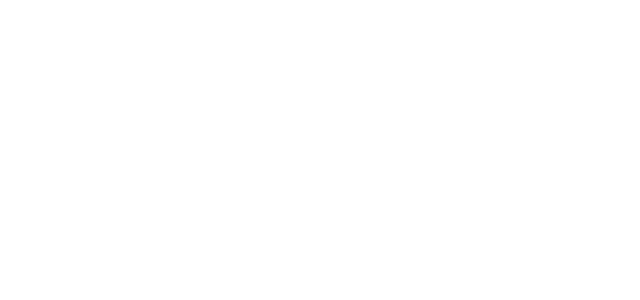
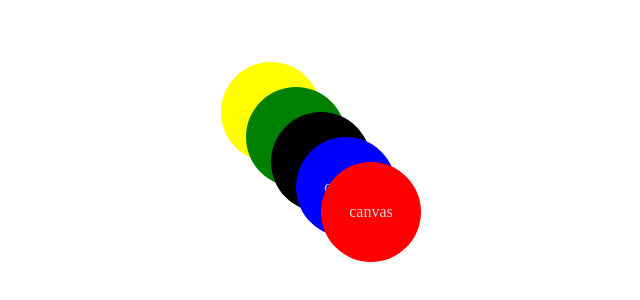
Before and after one commit to swc9803/css-practice, a Vue app: page /position in a window 1280 px wide. Before the commit this address had no page. Shown: the part 288-588 px from the top of the page, without its empty margins (369-1009 px from the left). Built offline with nearby package versions, Linux system fonts and the light colour scheme.

Commit message:
v-show+v-for item position test

```diff
--- /dev/null
+++ b/src/pages/Position.vue
@@ -0,0 +1,90 @@
+<template>
+  <div class="container">
+    <div class="skillWrapper">
+      <div
+        v-for="skill in skills"
+        v-show="skill.isVisible"
+        :key="skill.id"
+        class="skill"
+        @click="toggle(skill)"
+      >
+        {{ skill.title }}
+      </div>
+    </div>
+  </div>
+</template>
+
+<script setup>
+import { ref } from "vue";
+
+const skills = ref([
+  {
+    title: "vue",
+    src: "",
+    isVisible: true,
+  },
+  {
+    title: "three",
+    src: "",
+    isVisible: true,
+  },
+  {
+    title: "pixi",
+    src: "",
+    isVisible: true,
+  },
+  {
+    title: "canvas",
+    src: "",
+    isVisible: true,
+  },
+  {
+    title: "canvas",
+    src: "",
+    isVisible: true,
+  },
+]);
+
+const toggle = (skill) => {
+  skill.isVisible = !skill.isVisible;
+};
+</script>
+
+<style lang="scss" scoped>
+.container {
+  .skillWrapper {
+    .skill {
+      position: absolute;
+      left: 50%;
+      top: 50%;
+      width: 100px;
+      height: 100px;
+      border-radius: 50%;
+      display: flex;
+      justify-content: center;
+      align-items: center;
+      color: rgb(214, 214, 214);
+      &:nth-child(1) {
+        transform: translate(-50%, -50%);
+        background: yellow;
+      }
+      &:nth-child(2) {
+        transform: translate(-25%, -25%);
+        background: green;
+      }
+      &:nth-child(3) {
+        transform: translate(0, 0);
+        background: black;
+      }
+      &:nth-child(4) {
+        transform: translate(25%, 25%);
+        background: blue;
+      }
+      &:nth-child(5) {
+        transform: translate(50%, 50%);
+        background: red;
+      }
+    }
+  }
+}
+</style>
--- a/src/router/index.ts
+++ b/src/router/index.ts
@@ -45,6 +45,12 @@
     name: "test",
     component: () => import(/* webpackChunkName: "test" */ "../pages/Test.vue"),
   },
+  {
+    path: "/position",
+    name: "position",
+    component: () =>
+      import(/* webpackChunkName: "position" */ "../pages/Position.vue"),
+  },
 ];
 
 const router = createRouter({
```
